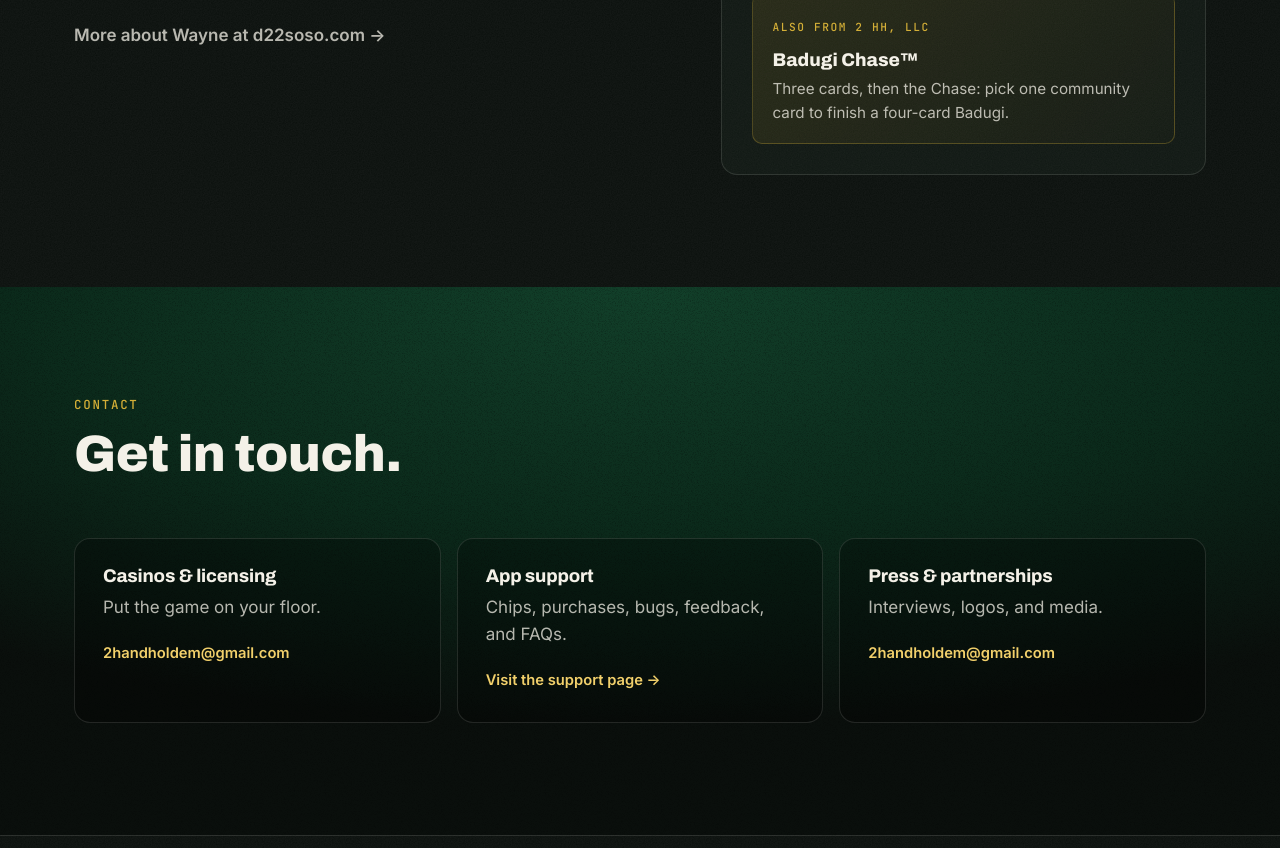
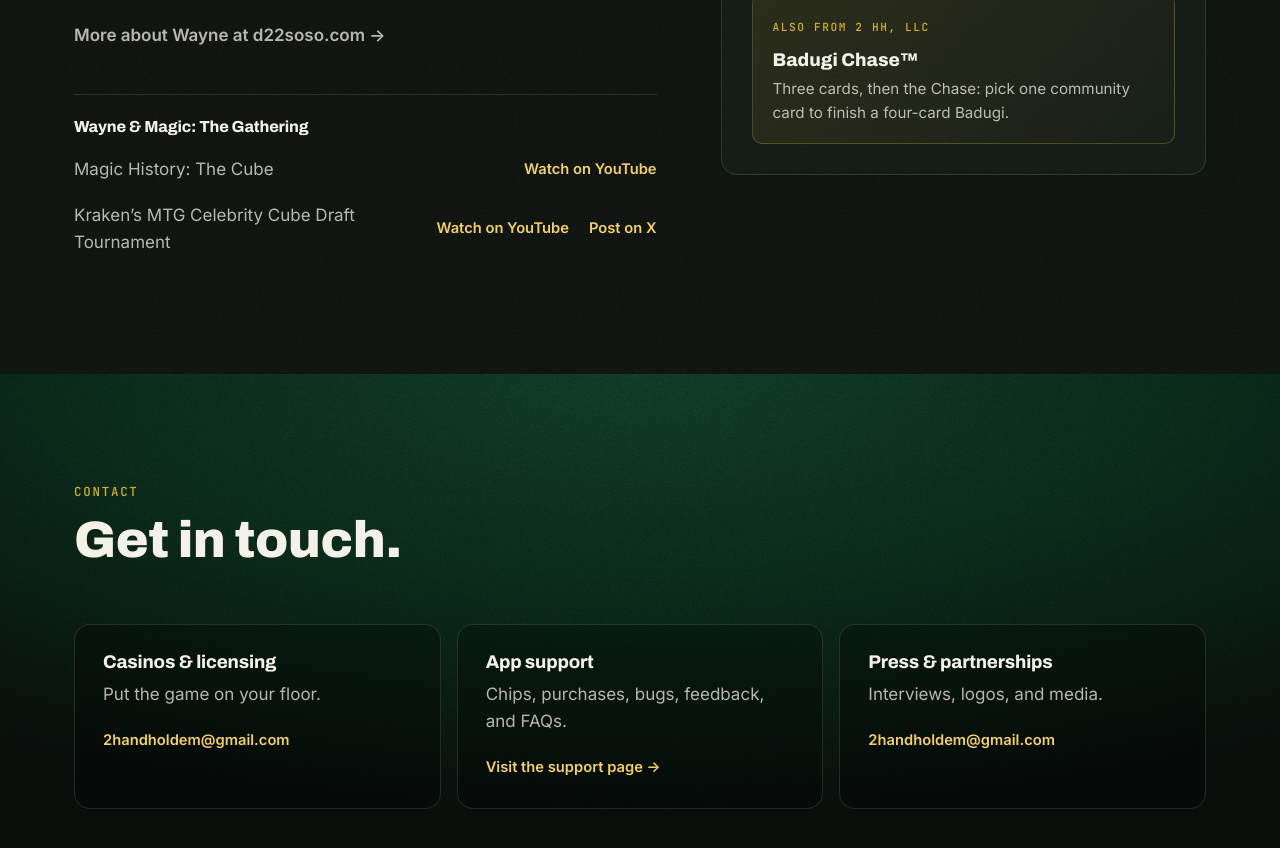
Before and after one commit to chrisswimlee/2handholdem.com, a plain HTML site: page index.html in a window 1280 px wide. Shown: the part 6148-6996 px from the top of the page. Drawn offline with Linux system fonts and the light colour scheme.

Commit message:
Add Magic: The Gathering cube links to About
Links to Magic History: The Cube and Kraken's MTG Celebrity Cube Draft
Tournament under the founder bio.

Co-Authored-By: Claude Fable 5.2 <noreply@anthropic.com>

```diff
--- a/index.html
+++ b/index.html
@@ -320,6 +320,20 @@
           <p>2 Hand Hold’em was created by <strong>Wayne “D22-soso” Chiang</strong> — StarCraft: Brood War world champion, WSOP Talent Manager, and co-author of <em>Betting On Yourself: Winning in Business, Poker, and AI</em>.</p>
           <p>The idea started in 2015 with a simple question: what if you could play two Hold’em hands at once against the same dealer board? A decade later it’s a patented, regulator-approved table game, a desktop game, and an iPhone app.</p>
           <a class="text-link" href="https://d22soso.com" rel="noopener">More about Wayne at d22soso.com →</a>
+          <div class="about-media">
+            <h3>Wayne &amp; Magic: The Gathering</h3>
+            <ul>
+              <li>
+                <span>Magic History: The Cube</span>
+                <a href="https://www.youtube.com/watch?v=MNjLKeA-08A" target="_blank" rel="noopener">Watch on YouTube<span class="visually-hidden">: Magic History: The Cube</span></a>
+              </li>
+              <li>
+                <span>Kraken’s MTG Celebrity Cube Draft Tournament</span>
+                <a href="https://www.youtube.com/watch?v=FpcBooSRHQI" target="_blank" rel="noopener">Watch on YouTube<span class="visually-hidden">: Kraken’s MTG Celebrity Cube Draft Tournament</span></a>
+                <a href="https://x.com/D22_soso/status/2051916533425975574" target="_blank" rel="noopener">Post on X<span class="visually-hidden">: Kraken’s MTG Celebrity Cube Draft Tournament</span></a>
+              </li>
+            </ul>
+          </div>
         </div>
         <div class="ip">
           <h3>Intellectual property</h3>
--- a/style.css
+++ b/style.css
@@ -592,6 +592,14 @@ button.card[data-hand="2"]::after { background: #e7e1d2; }
 .about-copy p { color: var(--ink-2); font-size: 1.08rem; }
 .about-copy .eyebrow { color: var(--gold); font-size: .78rem; }
 .about-copy strong, .about-copy em { color: var(--ink); }
+.visually-hidden { position: absolute; width: 1px; height: 1px; overflow: hidden; clip-path: inset(50%); white-space: nowrap; }
+.about-media { margin-top: 36px; padding-top: 24px; border-top: 1px solid var(--line); }
+.about-media h3 { font-size: 1rem; margin-bottom: 8px; }
+.about-media ul { list-style: none; margin: 0; padding: 0; }
+.about-media li { display: flex; flex-wrap: wrap; align-items: center; gap: 0 20px; padding: 6px 0; }
+.about-media li > span { color: var(--ink-2); flex: 1 1 240px; }
+.about-media a { color: var(--gold-hi); font-weight: 600; font-size: .92rem; text-decoration: none; min-height: 40px; display: inline-flex; align-items: center; }
+@media (hover: hover) { .about-media a:hover { text-decoration: underline; } }
 .ip { padding: 30px; border-radius: var(--r); background: var(--grain), var(--bg-2); border: 1px solid var(--line); }
 .ip h3 { margin-bottom: 18px; }
 .ip dl { margin: 0; }
```
